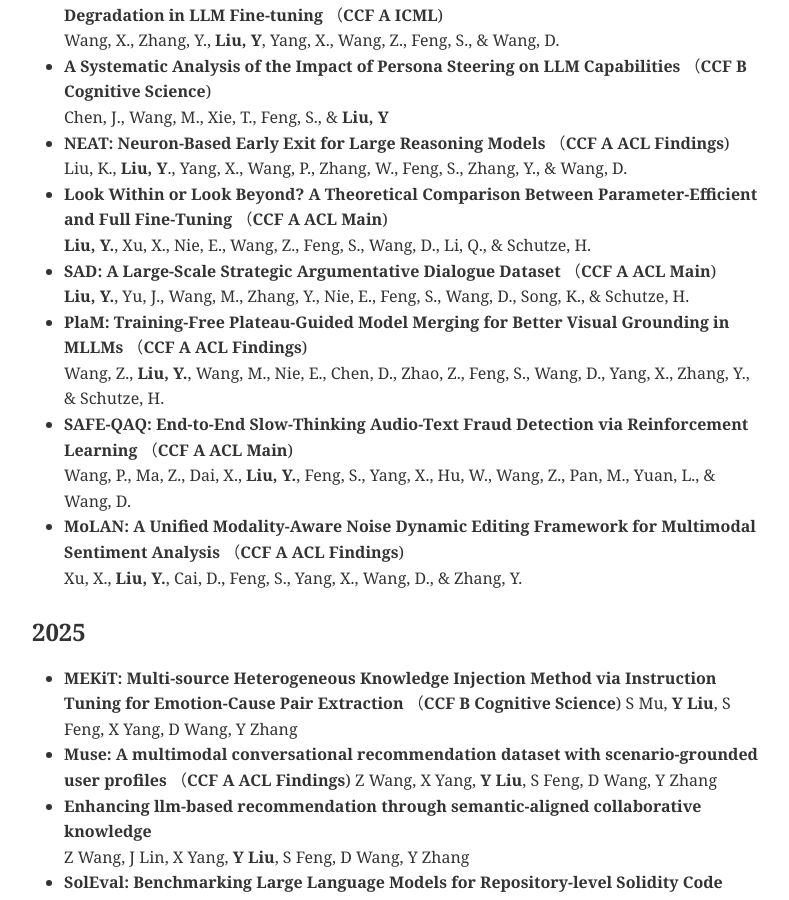
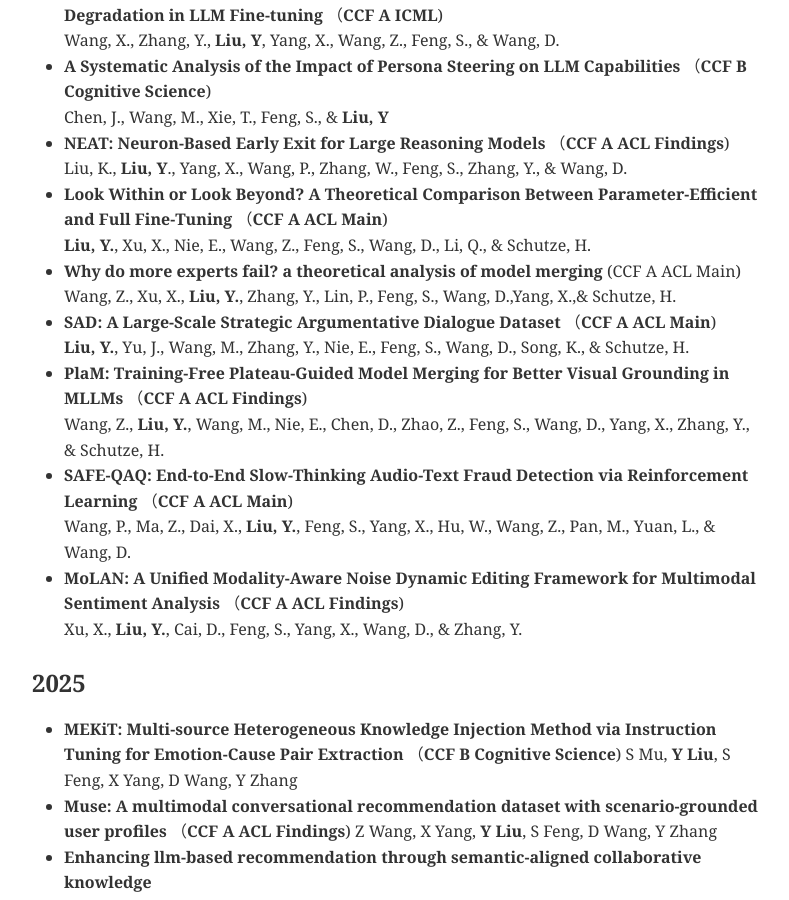
Before and after one commit to misonsky/misonsky.github.io, a Jekyll site: the page built from pages/publications.md, in a window 1280 px wide and 900 px high, scrolled down 595 px. Shown: the whole window, without its empty margins (118-907 px from the left). Built offline with Jekyll 4.4.1, drawn with Linux system fonts in a browser that asks for light colours.

Commit message:
Add new publication on model merging analysis

```diff
--- a/pages/publications.md
+++ b/pages/publications.md
@@ -35,6 +35,8 @@
    Liu, K., **Liu, Y**., Yang, X., Wang, P., Zhang, W., Feng, S., Zhang, Y., & Wang, D.
 - **Look Within or Look Beyond? A Theoretical Comparison Between Parameter-Efficient and Full Fine-Tuning**  （**CCF A ACL Main**)
    **Liu, Y.**, Xu, X., Nie, E., Wang, Z., Feng, S., Wang, D., Li, Q., & Schutze, H.
+- **Why do more experts fail? a theoretical analysis of model merging** (CCF A ACL Main)
+   Wang, Z., Xu, X., **Liu, Y.**, Zhang, Y., Lin, P., Feng, S., Wang, D.,Yang, X.,& Schutze, H.
 - **SAD: A Large-Scale Strategic Argumentative Dialogue Dataset** （**CCF A ACL Main**)
    **Liu, Y.**, Yu, J., Wang, M., Zhang, Y., Nie, E., Feng, S., Wang, D., Song, K., & Schutze, H.
 - **PlaM: Training-Free Plateau-Guided Model Merging for Better Visual Grounding in MLLMs** （**CCF A ACL Findings**)
```
